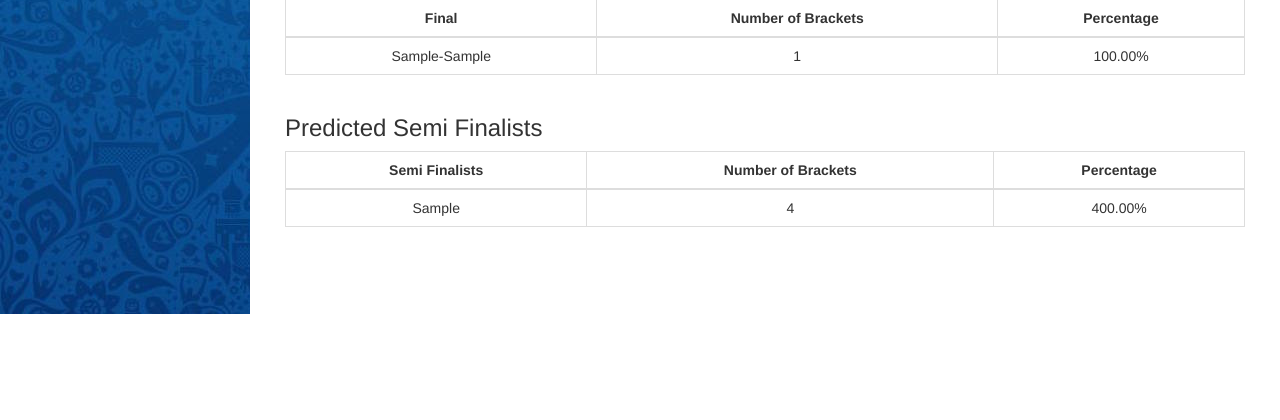
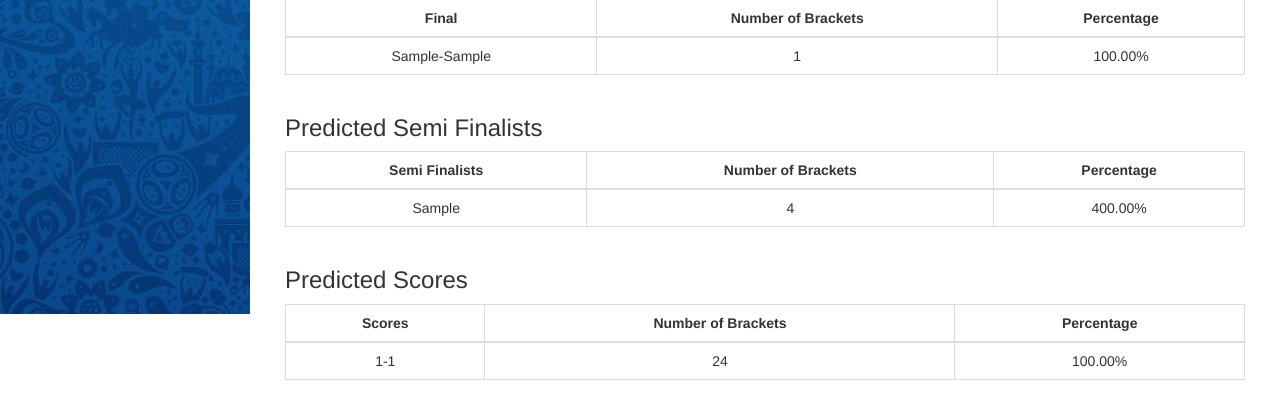
Before and after one commit to itorras13/copaAmerica, a Flask app: page /stats in a window 1280 px wide. Shown: the part 486-906 px from the top of the page. Before the commit the page ends 800 px from the top, so only its background shows below. Run offline with Flask 2, Linux system fonts and the light colour scheme; tables that the repository leaves empty hold one stand-in row (values such as "Sample post"); some libraries are stand-ins or nearby versions.

Commit message:
added scores to stats

```diff
--- a/app.py
+++ b/app.py
@@ -70,7 +70,9 @@ def create_stats():
 	winners = {}
 	finals = {}
 	semifinals = {}
+	scores = {}
 	semi_vars = ["semi1", "semi2", "semi3", "semi4"]
+	games = ["a1h", "a2h", "a3h", "a4h", "a5h", "a6h", "b1h", "b2h", "b3h", "b4h", "b5h", "b6h", "c1h", "c2h", "c3h", "c4h", "c5h", "c6h", "d1h", "d2h", "d3h", "d4h", "d5h", "d6h"]
 	for sub in submissions:
 		if sub.champion in winners.keys():
 			winners[sub.champion] += 1
@@ -94,11 +96,22 @@ def create_stats():
 				semifinals[sub[semi]] += 1
 			else:
 				semifinals[sub[semi]] = 1
+		for game in games:
+			away = game[:2] + "a"
+			if sub[game] > sub[away]:
+				score = str(sub[game]) + "-" + str(sub[away])
+			else:
+				score = str(sub[away]) + "-" + str(sub[game])
+			if score in scores:
+				scores[score] += 1
+			else:
+				scores[score] = 1
 	winners_array = organize_stats(winners, total)
 	scorer_array = organize_stats(top_scorers, total)
 	finals_array = organize_stats(finals, total)
 	semi_array = organize_stats(semifinals, total)
-	return {"winners": winners_array, "scorers": scorer_array, "finals": finals_array, "semis": semi_array}
+	scores_array = organize_stats(scores, total*24)
+	return {"winners": winners_array, "scorers": scorer_array, "finals": finals_array, "semis": semi_array, "scores": scores_array}
 
 def organize_stats(variables, total):
 	variables = sorted(variables.items(), key=operator.itemgetter(1))
--- a/templates/stats.html
+++ b/templates/stats.html
@@ -179,6 +179,29 @@
                         </table>
                     </div>
                 </div>
+                <div class="row" id="stats">
+                    <div class="col-lg-12">
+                        <h3>Predicted Scores</h3>
+                        <table class="table table-bordered table-responsive">
+                        <thead>
+                            <tr>
+                                <th>Scores</th>
+                                <th>Number of Brackets</th>
+                                <th>Percentage</th>
+                            </tr>
+                        </thead>
+                        <tbody>
+                        {% for score in stats["scores"] %}
+                            <tr>
+                                <td>{{score[0]}}</td>
+                                <td>{{score[1]}}</td>
+                                <td>{{score[2]}}%</td>
+                            </tr>
+                        {% endfor %}
+                        </tbody>
+                        </table>
+                    </div>
+                </div>
             </div>
         </div>
         <!-- /#page-content-wrapper -->
```
